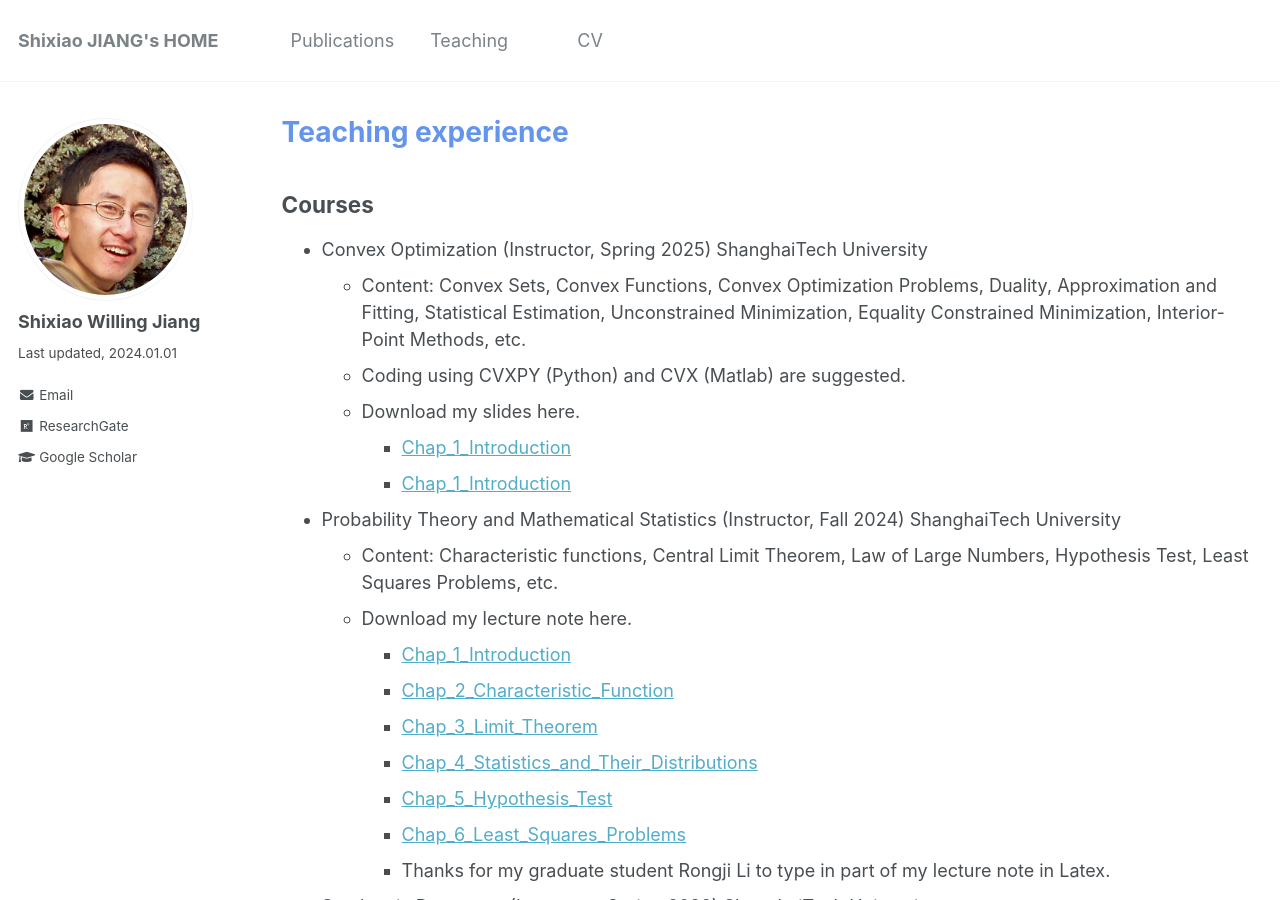
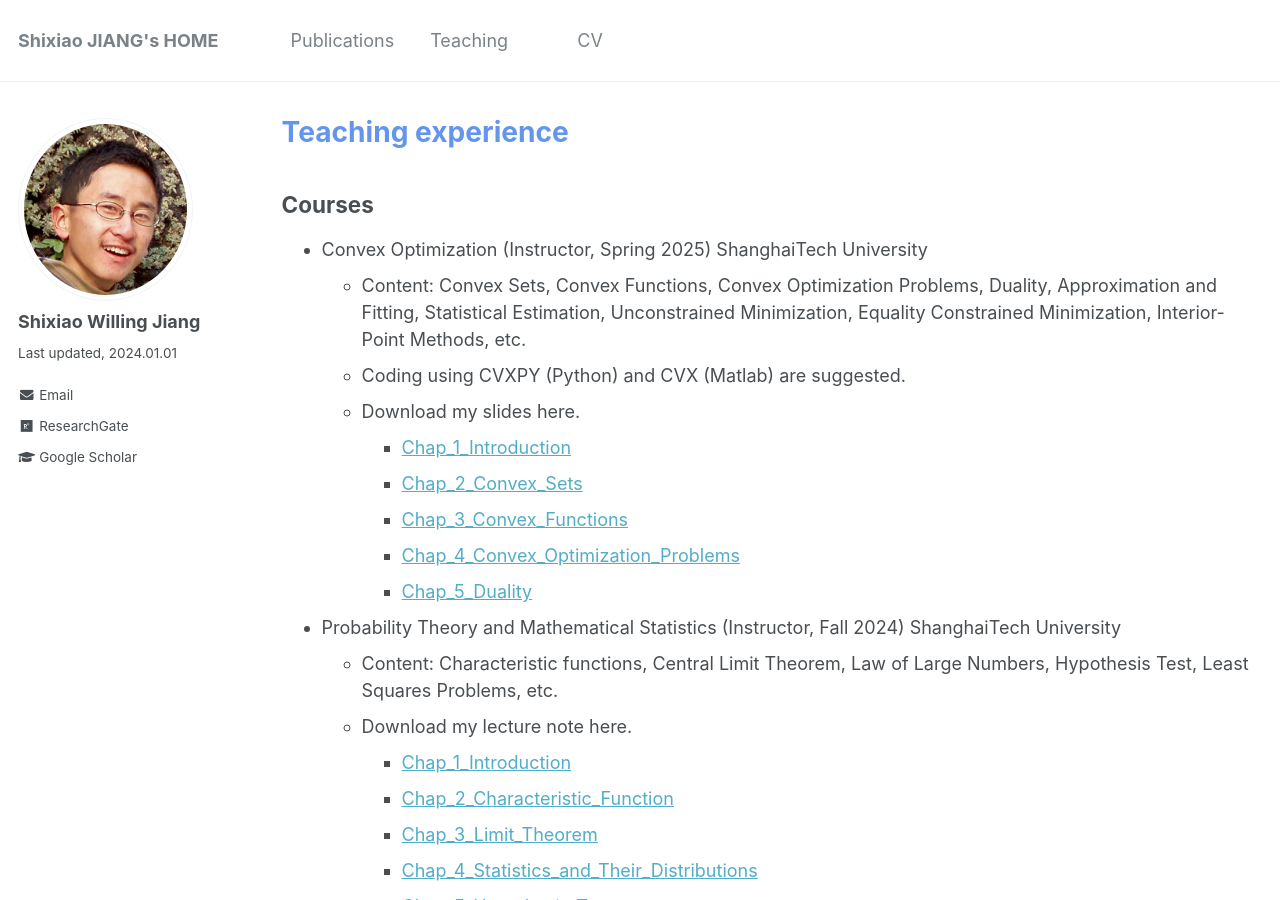
Before and after one commit to willingjiang/willingjiang.github.io, a Jekyll site: the page built from _pages/teachings.md, in a window 1280 px wide and 900 px high. Built offline with Jekyll 4.4.1, drawn with Linux system fonts in a browser that asks for light colours.

Commit message:
Update teachings.md

```diff
--- a/_pages/teachings.md
+++ b/_pages/teachings.md
@@ -14,7 +14,10 @@ author_profile: true
   * Coding using CVXPY (Python) and CVX (Matlab) are suggested.
   * Download my slides here.
     * [Chap_1_Introduction](http://willingjiang.github.io/files/Convex_Chapter01_Jiang1_pub.pdf)
-    * [Chap_1_Introduction](http://willingjiang.github.io/files/1_PDE_code_torus.zip)
+    * [Chap_2_Convex_Sets](http://willingjiang.github.io/files/Convex_Chapter02_Jiang1.pdf)
+    * [Chap_3_Convex_Functions](http://willingjiang.github.io/files/Convex_Chapter03_Jiang1.pdf)
+    * [Chap_4_Convex_Optimization_Problems](http://willingjiang.github.io/files/Convex_Chapter04_Jiang1.pdf)
+    * [Chap_5_Duality](http://willingjiang.github.io/files/Convex_Chapter05_Jiang1.pdf)
 
 * Probability Theory and Mathematical Statistics (Instructor, Fall 2024) ShanghaiTech University
   * Content: Characteristic functions, Central Limit Theorem, Law of Large Numbers, Hypothesis Test, Least Squares Problems, etc.
```
